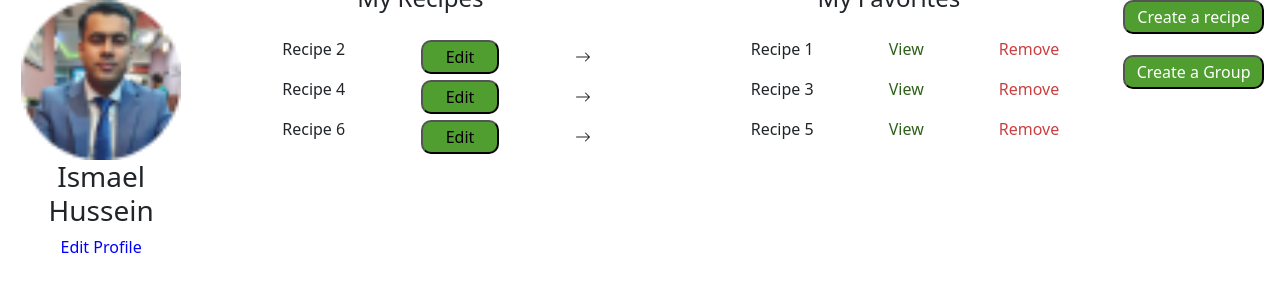
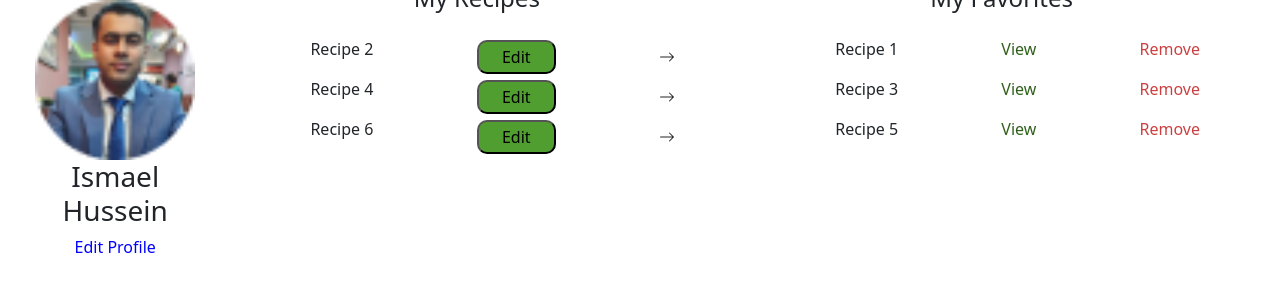
Before and after one commit to Isma1Huz/frontend-final-phase, a React (Create React App) app: page / in a window 1280 px wide. Shown: the top 300 px of the page. Built offline with nearby package versions, Linux system fonts and the light colour scheme.

Commit message:
Created the Create Recipe modal

```diff
--- a/src/Pages/ProfilePage/ProfilePage.js
+++ b/src/Pages/ProfilePage/ProfilePage.js
@@ -66,10 +66,10 @@ function ProfilePage() {
                 </ul>
                 </div>
             </div>
-            <div className='fourth-column'>
+            {/* <div className='fourth-column'>
                 <CreateRecipeModal/>
                 <button>Create a Group</button>
-            </div>
+            </div> */}
 
         </div>
         <div className='groups'>
```
